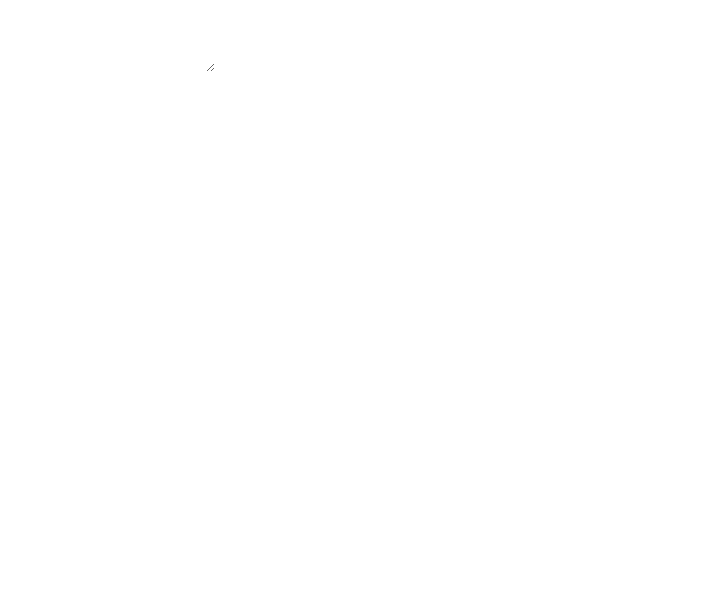
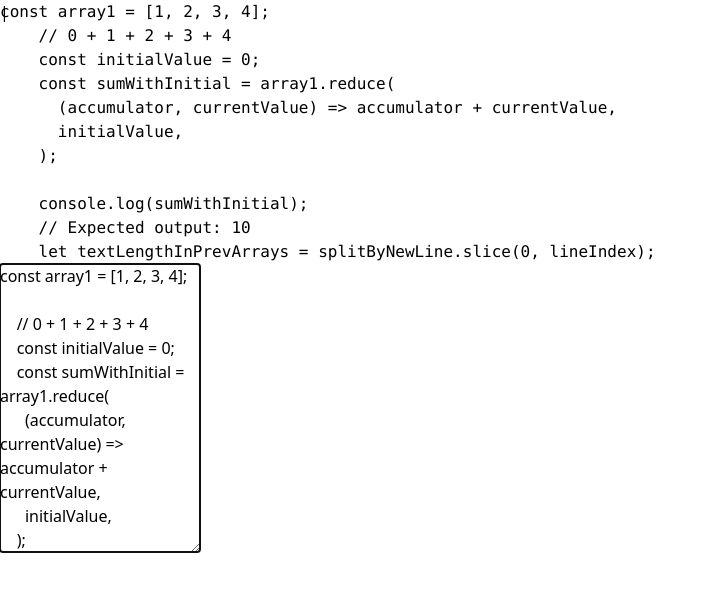
Before and after one commit to ARJITTHAKUR/codeEditor, a React (Vite) app: page / in a window 1280 px wide. Shown: the top 592 px of the page, without its empty margins (0-715 px from the left). Built offline with nearby package versions, Linux system fonts and the light colour scheme.

Commit message:
updated cursor functionality

```diff
--- /dev/null
+++ b/src/components/codeEditor/cursorElement.tsx
@@ -0,0 +1,30 @@
+import { useEffect, useRef, useState } from "react";
+
+export const CursorElementBlinker = ({ x, y }: { x: number; y: number }) => {
+  const [toggleDisplay, setToggleDisplay] = useState(true);
+  const timerRef = useRef();
+  useEffect(() => {
+    timerRef.current = setInterval(() => {
+      setToggleDisplay((prev) => !prev);
+    }, 500);
+    return () => {
+      clearInterval(timerRef.current);
+    };
+  }, []);
+  return (
+    <>
+      <span
+        style={{
+          visibility: toggleDisplay ? "visible" : "hidden",
+          position: "absolute",
+          top: y + "px",
+          left: x + "px",
+          height: "1rem",
+          pointerEvents: "none",
+        }}
+      >
+        |
+      </span>
+    </>
+  );
+};
--- a/src/components/codeEditor/index.tsx
+++ b/src/components/codeEditor/index.tsx
@@ -1,36 +1,43 @@
+import React, { useEffect, useRef, useState, KeyboardEvent } from "react";
+import { CursorElementBlinker } from "./cursorElement";
 // what does a code editor has
 // lines
 // text in line
 // formatting
+const pixelMovement = 16;
+export const CodeEditor = () => {
+  const [text, setText] = useState(`const array1 = [1, 2, 3, 4];
 
-import React, { useEffect, useRef, useState, KeyboardEvent } from "react";
+    // 0 + 1 + 2 + 3 + 4
+    const initialValue = 0;
+    const sumWithInitial = array1.reduce(
+      (accumulator, currentValue) => accumulator + currentValue,
+      initialValue,
+    );
 
-// highlighting
-export const CodeEditor = () => {
-  //   const [text, setText] =
-  //     useState(`Lorem ipsum dolor, sit amet consectetur adipisicing elit. Vel, eligendi
-  //           doloribus velit repellendus cumque veritatis autem!
-  //     amet et?`);
-  const [text, setText] = useState("");
-  const textareaRef = useRef<HTMLTextAreaElement | undefined>(null);
+    console.log(sumWithInitial);
+    // Expected output: 10
+    let textLengthInPrevArrays = splitByNewLine.slice(0, lineIndex);`);
+  //   const [text, setText] = useState("");
+  const textareaRef = useRef<HTMLTextAreaElement>(null);
   const [cursorIndex, setCursorIndex] = useState(text.length);
   const keyboardFuncRef = useRef<Function>();
-
+  const [cursorBlinkPosition, setCursorBlinkerPosition] = useState({
+    x: 0,
+    y: 0,
+  });
   const handleMouseClick = (e: React.MouseEvent<HTMLPreElement>) => {
-    // console.log(e.target);
     const element = e.target as HTMLSpanElement;
     const index = parseInt(element.dataset.indexNumber || `${text.length}`);
-    // console.log({ index });
     setCursorIndex(index);
   };
   const handleInputkey = (e: KeyboardEvent) => {
-    // const charCode = e.key.charCodeAt(0);
     if (e.key === "Shift") {
       return;
     }
     if (e.key === "Backspace") {
       let textVal = "";
-      textVal = text.slice(0, cursorIndex) + text.slice(cursorIndex + 1);
+      textVal = text.slice(0, cursorIndex - 1) + text.slice(cursorIndex + 1);
       setText(textVal);
       setCursorIndex((prev) => prev - 1);
       return;
@@ -43,58 +50,194 @@ export const CodeEditor = () => {
       return;
     }
     if (e.key === "ArrowLeft") {
-      setCursorIndex((prev) => prev - 1);
+      // setCursorIndex((prev) => prev - 1);
+      setCursorBlinkerPosition((prev) => ({
+        x: prev.x - pixelMovement,
+        y: prev.y,
+      }));
+
       return;
     }
     if (e.key === "ArrowRight") {
-      setCursorIndex((prev) => prev + 1);
+      // setCursorIndex((prev) => prev + 1);
+      setCursorBlinkerPosition((prev) => ({
+        x: prev.x + pixelMovement,
+        y: prev.y,
+      }));
       return;
     }
     if (e.key === "ArrowUp" || e.key === "ArrowDown" || e.key === "Alt") {
+      if (e.key === "ArrowDown") {
+        setCursorBlinkerPosition((prev) => ({
+          x: prev.x * pixelMovement,
+          y: prev.y + pixelMovement,
+        }));
+      }
+      if (e.key === "ArrowUp") {
+        setCursorBlinkerPosition((prev) => ({
+          x: prev.x,
+          y: prev.y - pixelMovement,
+        }));
+      }
       return;
     }
-    // let textVal = [...text];
-    // textVal.splice(cursorIndex, 0, e.key);
-    // setText(textVal.join(""));
-    // setCursorIndex((prev) => prev + 1);
-    // textVal.plice(cursorIndex, 0, e.key);
     let textVal = "";
+    setCursorIndex((prev) => prev + 1);
     textVal = text.slice(0, cursorIndex) + e.key + text.slice(cursorIndex + 1);
     setText(textVal);
-    setCursorIndex((prev) => prev + 1);
+  };
+  const handleSelection = (e: React.MouseEvent<HTMLTextAreaElement>) => {
+    console.group();
+    console.log(e);
+    console.log(textareaRef.current?.selectionStart);
+    console.groupEnd();
+  };
+
+  const handleTextAreakeyboardEvent = (
+    e: KeyboardEvent<HTMLTextAreaElement>
+  ) => {
+    const caretPosition = textareaRef.current?.selectionStart;
+    // console.log({ caretPosition });
+    setCursorIndex(caretPosition || text.length);
+  };
+
+  const handleEditorClick = (
+    data:
+      | {
+          x: number;
+          y: number;
+          width: number;
+          height: number;
+          top: number;
+          right: number;
+          bottom: number;
+          left: number;
+        }
+      | {
+          x: number;
+          y: number;
+        }
+  ) => {
+    console.log({ data });
+    setCursorBlinkerPosition({ x: data.x, y: data.y });
   };
   keyboardFuncRef.current = handleInputkey;
   useEffect(() => {
-    const handle = (e) => {
+    const handle = (e: KeyboardEvent) => {
       if (keyboardFuncRef.current) {
         keyboardFuncRef.current(e);
       }
     };
+    if (textareaRef.current) {
+      textareaRef?.current?.focus();
+      textareaRef.current.selectionStart = 0;
+    }
+    textareaRef?.current?.focus();
     window.addEventListener("keyup", handle);
     return () => {
-      console.log("removed");
       window.removeEventListener("keyup", handle);
     };
   }, []);
 
+  // useEffect(() => {
+  //   if (textareaRef.current) {
+  //     textareaRef.current.selectionStart = 0;
+  //   }
+  // }, [textareaRef.current]);
+
   return (
     <div className="border-0.5 border-black p-2 w-full">
-      <pre className="" onClick={handleMouseClick}>
-        {<TextRenderer text={text} cursorIndex={cursorIndex} />}
+      {/* <pre className="" onClick={handleMouseClick}> */}
+      {/* {<TextRenderer text={text} cursorIndex={cursorIndex} />} */}
+      {
+        <div className="relative">
+          <NewTextRenderer
+            text={text}
+            cursorIndex={cursorIndex}
+            onClick={(data) => handleEditorClick(data)}
+          />
+          <CursorElementBlinker
+            x={cursorBlinkPosition.x}
+            y={cursorBlinkPosition.y}
+          />
+        </div>
+      }
       <div>
         <textarea
           ref={textareaRef}
-            key={text}
+          //   key={text}
+          name="main-text"
           value={text}
           onChange={(e) => setText(e.target.value)}
           className="border border-black w-full h-auto"
+          onClick={(e) => {
+            // handleSelection(e);
+            handleTextAreakeyboardEvent(e);
+          }}
+          rows={text.split("\n").length}
+          onKeyUp={(e) => handleTextAreakeyboardEvent(e)}
+          onKeyDown={(e) => handleTextAreakeyboardEvent(e)}
         ></textarea>
+        {/* <textarea name="" id="" cols="30" rows="10"></textarea> */}
       </div>
-      </pre>
+      {/* </pre> */}
     </div>
   );
 };
 
+const NewTextRenderer = ({
+  text,
+  cursorIndex,
+  onClick,
+}: {
+  text: string;
+  cursorIndex: number;
+  onClick: (data: any) => void;
+}) => {
+  const splitByNewLine = text.split("\n");
+  const getIndex = (lineIndex: number, textColumnIndex: number) => {
+    //  unique index == lineIndex * 10 +
+    //             textcolumnInd +
+    //             splitByNewLine[lineIndex].length + sum of previous lengths
+    let textLengthInPrevArrays = splitByNewLine.slice(0, lineIndex);
+    let index = 0;
+
+    return index;
+  };
+  const handleTextClick = (e: React.MouseEvent<HTMLPreElement>) => {
+    console.log(e.currentTarge);
+    console.log(e.currentTarget.offsetParent?.getBoundingClientRect());
+    // console.log(e.currentTarget.getBoundingClientRect());
+    const parent = e.currentTarget?.offsetParent?.getBoundingClientRect();
+    // const self = e.currentTarget.getBoundingClientRect();
+    // const x = self.y / self.top - parent.y / parent?.top;
+    // const y = self.x / self.left - parent.x / parent.left;
+    const x = parent.x;
+    const y = parent.y;
+    // onClick(e.currentTarget.getBoundingClientRect());
+    onClick({ x, y });
+  };
+  return (
+    <div className="border border-black flex flex-col my-4 ">
+      {splitByNewLine.map((lines, lineIndex) => (
+        <pre
+          key={lineIndex}
+          className="h-4 block"
+          onClick={(e) => handleTextClick(e)}
+        >
+          {lines.split("").map((text, textcolumnInd) => (
+            <span key={textcolumnInd} className="h-4">
+              {/* {cursorIndex === getIndex(lineIndex, textcolumnInd) ? (
+                <CursorElement />
+              ) : null} */}
+              {text}
+            </span>
+          ))}
+        </pre>
+      ))}
+    </div>
+  );
+};
 const TextRenderer = ({
   text,
   cursorIndex,
@@ -106,19 +249,11 @@ const TextRenderer = ({
   let jsx: any = null;
   //   const arrOfSpan: string[] = [""];
   let arrOfSpan = "";
-  let inx = 0;
-  for (let i = 0; i < text.length; ++i) {
-    // if (text.charCodeAt(i) === 32 || text.charCodeAt(i) === 190) {
-    //   inx += 1;
-    //   arrOfSpan.push("");
-    // } else {
-    //   arrOfSpan[inx] = arrOfSpan[inx] + text[i];
-    // }
+
   arrOfSpan = text;
-  }
   //   console.log(arrOfSpan);
   jsx = [];
-  for (let i = 0; i < arrOfSpan.length; ++i) {
+  for (let i = 0; i < text.length; ++i) {
     if (i === cursorIndex) {
       jsx.push(<CursorElement />);
     }
@@ -130,6 +265,34 @@ const TextRenderer = ({
 
     jsx.push(span);
   }
+  //   for (let newLines = 0, charCounter = 0; charCounter < text.length; ) {
+  //     const spansForCurrentLine = [];
+  //     for (
+  //       let i = charCounter;
+  //       text[i] !== "\n" || i <= text.length;
+  //       ++i, ++charCounter
+  //     ) {
+  //       const span = <span>{text[i]}</span>;
+  //       spansForCurrentLine.push(span);
+  //     }
+  //     const linePreJsx = <pre>{spansForCurrentLine}</pre>;
+  //     jsx.push(linePreJsx);
+  //     // linePreJsx[newLines].push(spansForCurrentLine);
+  //     ++newLines;
+  //   }
+  //   let newLines = 0;
+  //   let charCounter = 0;
+  //   while (charCounter < text.length) {
+  //     const spansForCurrentLine = [];
+  //     for (let i = charCounter; text[i] !== "\n"; ++i, ++charCounter) {
+  //       const span = <span>{text[i]}</span>;
+  //       spansForCurrentLine.push(span);
+  //     }
+  //     const linePreJsx = <pre>{spansForCurrentLine}</pre>;
+  //     jsx.push(linePreJsx);
+  //     // linePreJsx[newLines].push(spansForCurrentLine);
+  //     ++newLines;
+  //   }
   if (cursorIndex == text.length) {
     jsx.push(<CursorElement />);
   }
```
Lines whose indentation alone changed are shown as unchanged.
